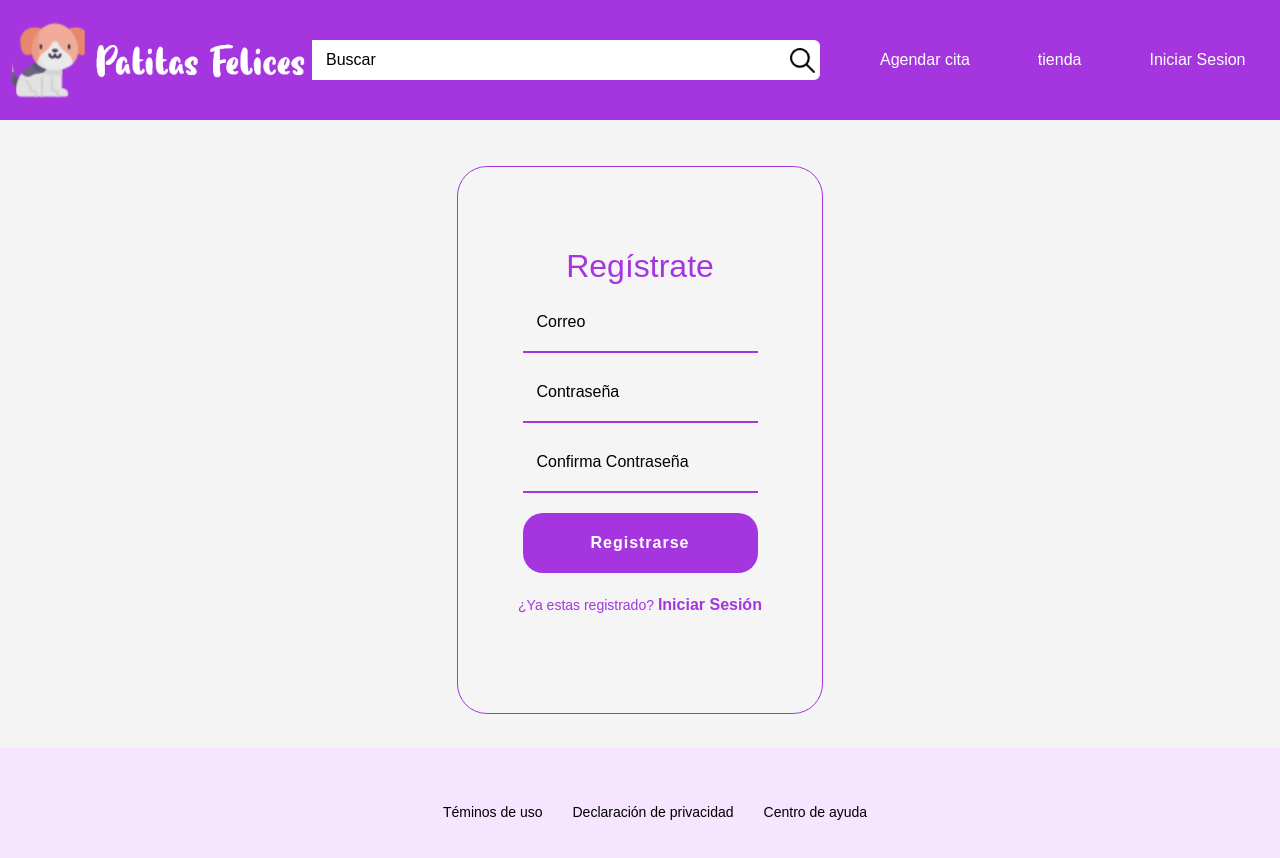
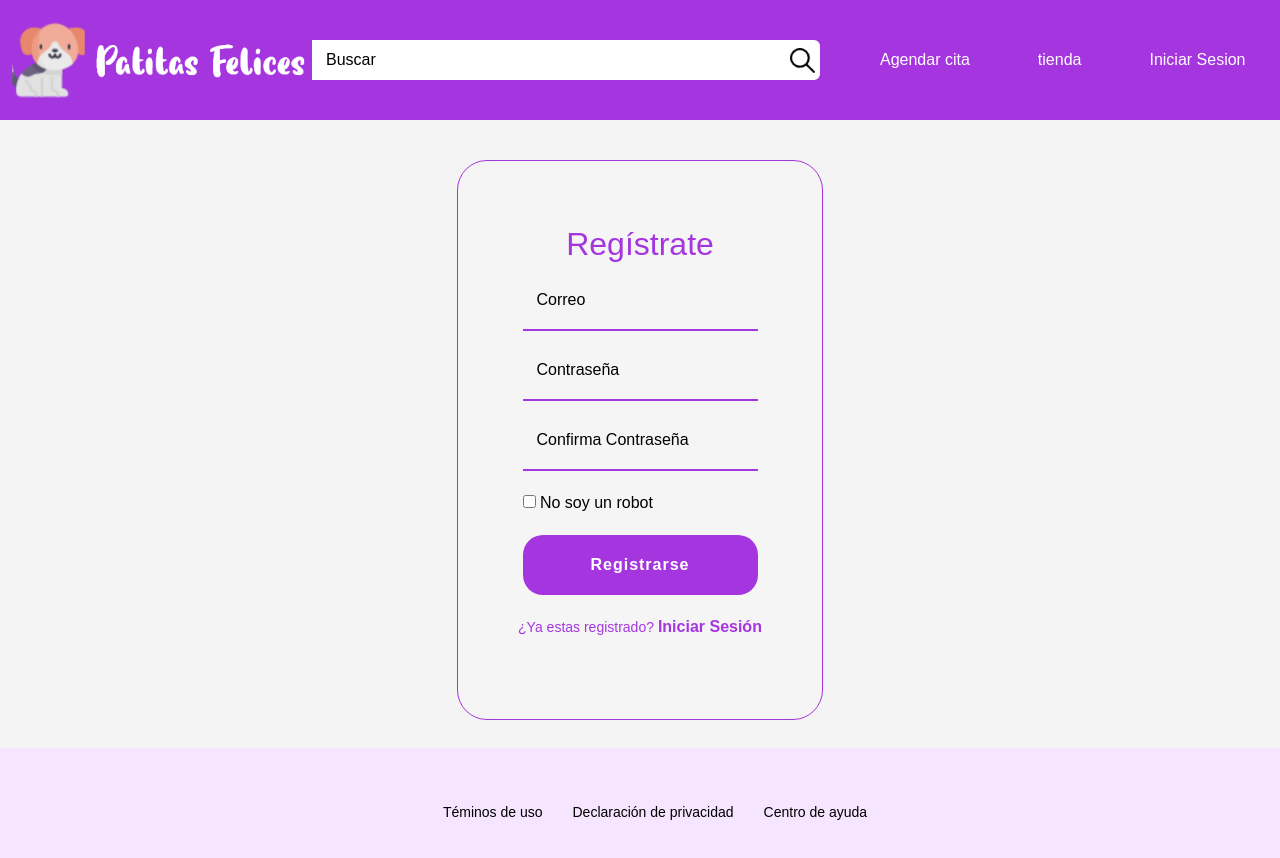
Before and after one commit to Luis-cmas/frontPatitas, a React (Create React App) app: page /Crear_Cuenta in a window 1280 px wide. Shown: the top 858 px of the page. Built offline with nearby package versions, Linux system fonts and the light colour scheme.

Commit message:
actualizando diseño login

```diff
--- a/src/App.js
+++ b/src/App.js
@@ -52,7 +52,7 @@ function App() {
           <Route exact path="/Busqueda" element={<Header />}
           />
           <Route exact path="/Tienda" element={<div>
-            <HeaderTienda />
+            <Header/>
             <Tienda />
           </div>}
           />
--- a/src/components/CrearCuenta.js
+++ b/src/components/CrearCuenta.js
@@ -11,6 +11,10 @@ export default function CrearCuenta() {
                         <input class="input" type="email" placeholder="Correo" autoComplete='email'  />
                         <input class="input" type="password" placeholder="Contraseña" />
                         <input class="input" type="password" placeholder="Confirma Contraseña" />
+                        <div className='verificacionRobot'>
+                        <input type='checkbox' /> No soy un robot
+                        </div>
+
                         <button class="button"> Registrarse</button>
                     </form>
                     <p class="login__container--inicio"> ¿Ya estas registrado? <Link to="../Inicio_Sesion"> Iniciar Sesión </Link></p>
--- a/src/components/Login.js
+++ b/src/components/Login.js
@@ -9,7 +9,6 @@ import { setId } from '../actions'
 //props,en este caso son setUsuario y usuario
 
 function Login({ setUsuario, usuario,setId }) {
-
     const history = useNavigate();
     const {
         register,
@@ -21,7 +20,7 @@ function Login({ setUsuario, usuario,setId }) {
             email: data.email,
             password: data.password,
         }).then((response) => {
-            Axios.get(`http://localhost:3001/usuarioInfo/${data.email}/${data.password}`)
+            Axios.get(`http://localhost:3001/usuarioId/${data.email}/${data.password}`)
                 .then((response) => {
                     console.log(response)
                     setUsuario(response.data[0].Nombre_Usuario);
--- a/src/components/styles/CrearCuenta.css
+++ b/src/components/styles/CrearCuenta.css
@@ -41,7 +41,7 @@ body {
     border-radius: 30px;
     box-shadow: rgba(255 , 255, 255, 0.3);
     color:var(--morado);
-    padding: 5rem 2rem;
+    padding: 4rem 2rem;
     min-height: 400px;
     width: 30%;
     display: flex;
@@ -86,6 +86,11 @@ body {
     margin-bottom: 10px;
     padding: 0px 14px;
     outline: none;
+}
+.verificacionRobot{
+    margin: 10px 0px;
+    font-size: 16px;
+    color: black;
 }
 ::placeholder{
     color: black;
--- a/src/components/styles/Login.css
+++ b/src/components/styles/Login.css
@@ -38,7 +38,7 @@ body{
 }
 .login__content  p::before {
     display: inline;
-    content: "⚠ ";
+    /* content: "⚠ "; */
 
 }
 .login__container{
@@ -73,6 +73,7 @@ body{
 .login__container--form label{
     font-size: 14px;
 }
+
 .login__container--remember-me{
     color: var(--morado);
     display: flex;
```
Also changed, not shown: src/components/SesionEmpleado.js (+6 -1 lines), src/components/EmpleadoCuenta.js (added).
